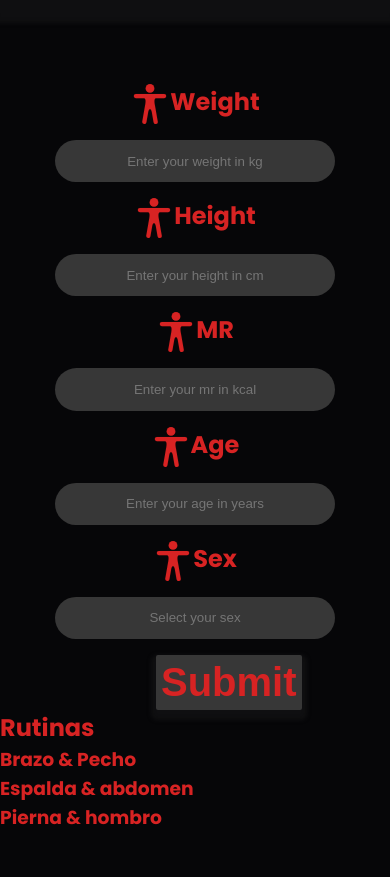
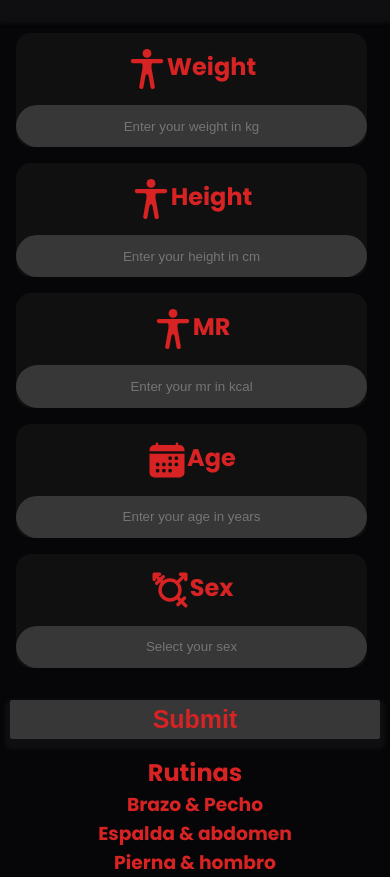
Before and after one commit to Abzazuet/WorkOut, a plain HTML site: page index.html in a window 390 px wide. Shown: the part 59-936 px from the top of the page. Before the commit the page ends 891 px from the top, so only its background shows below. Drawn offline with nearby package versions, Linux system fonts and the light colour scheme.

Commit message:
Made it prettier
Fixed inputs and button for submit

```diff
--- a/assets/css/style.css
+++ b/assets/css/style.css
@@ -48,6 +48,7 @@ input::-webkit-inner-spin-button {
 /*NAVEGACION*/
 nav {
   background-color: var(--bg-color-2);
+  box-shadow: 0px 5px 5px 5px var(--bg-color-2);
   position: sticky;
   top: 0;
   left: 0;
@@ -58,7 +59,6 @@ nav {
   justify-content: space-between;
   width: 100%;
   padding: 1rem 2rem;
-  box-shadow: 0px 5px 5px 5px var(--bg-color-2);
   margin-bottom: 1rem;
   font-size: var(--light-font);
 }
@@ -88,14 +88,18 @@ nav h1 {
 /*DATOS*/
 .cont-datos {
   display: grid;
-  grid-template-columns: repeat(auto-fit, minmax(150px, 1fr));
-  margin: 55px;
+  grid-template-columns: repeat(auto-fit, minmax(250px, 1fr));
   margin-bottom: 1rem;
+  margin-top: 20px
 }
 .dato {
   display: flex;
   flex-direction: column;
   align-items: center;
+  background-color: var(--bg-color-2);
+  border-radius: 15px;
+  width: 90%;
+  margin: 0 1rem 1rem ;
 }
 .titulo {
   display: flex;
@@ -120,11 +124,12 @@ nav h1 {
 }
 .boton{
     display: flex;
-    align-items: center;
-    margin-left: 40%
+    flex-direction: column;
+    text-align: center;
+    margin: 0 5vw 0 70vw;
 }
 .submit-btn{
-    font-size: 40px;
+    font-size: 25px;
     background-color: var(--bg-color-3);
     color: var(--primary-color);
     border: none;
@@ -137,9 +142,12 @@ nav h1 {
 }
 .submit-btn:hover{
     color: var(--secondary-color);
-    font-size: 50px;
+    font-size: 30px;
 }
-
+.cont-ejercicios{
+    text-align: center;
+    margin-top: 1rem;
+}
 @media (max-width: 480px) {
   nav {
     flex-direction: row;
@@ -148,7 +156,7 @@ nav h1 {
   nav ul {
     position: fixed;
     top: 80px;
-    left: 40%;
+    right: 5%;
     transform: translateX(400%);
     transition: transform 0.5s ease-in;
   }
@@ -166,4 +174,7 @@ nav h1 {
     display: block;
     background-color: transparent;
   }
+  .boton{
+    margin: 0 10px 0 10px;
+  }
 }
--- a/index.html
+++ b/index.html
@@ -67,7 +67,7 @@
           </div>
           <div class="dato">
             <label class="titulo" for="age">
-              <ion-icon name="body" class="icon"></ion-icon>
+              <ion-icon name="calendar" class="icon"></ion-icon>
               <h2>Age</h2>
             </label>
             <input
@@ -81,7 +81,7 @@
           </div>
           <div class="dato">
             <label class="titulo" for="sex">
-              <ion-icon name="body" class="icon"></ion-icon>
+                <ion-icon name="transgender" class="icon"></ion-icon>
               <h2>Sex</h2>
             </label>
             <input
```
